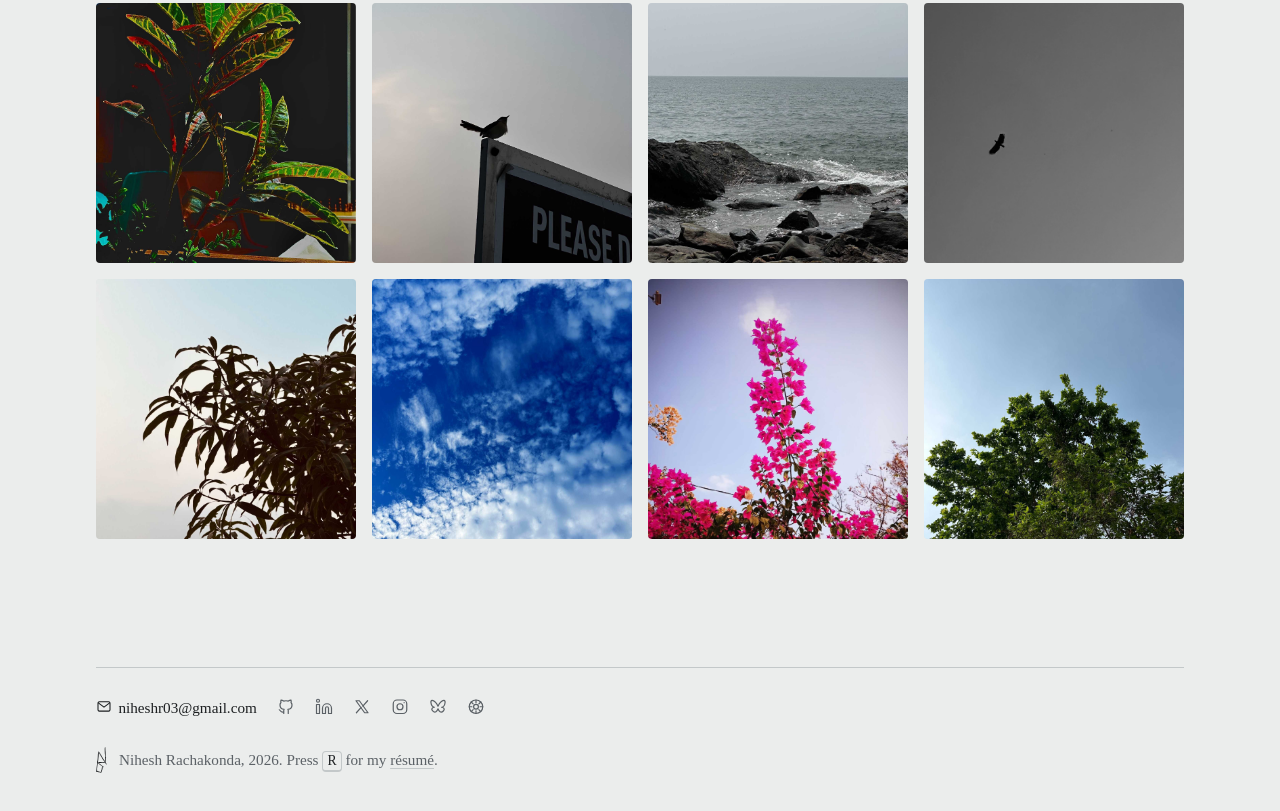
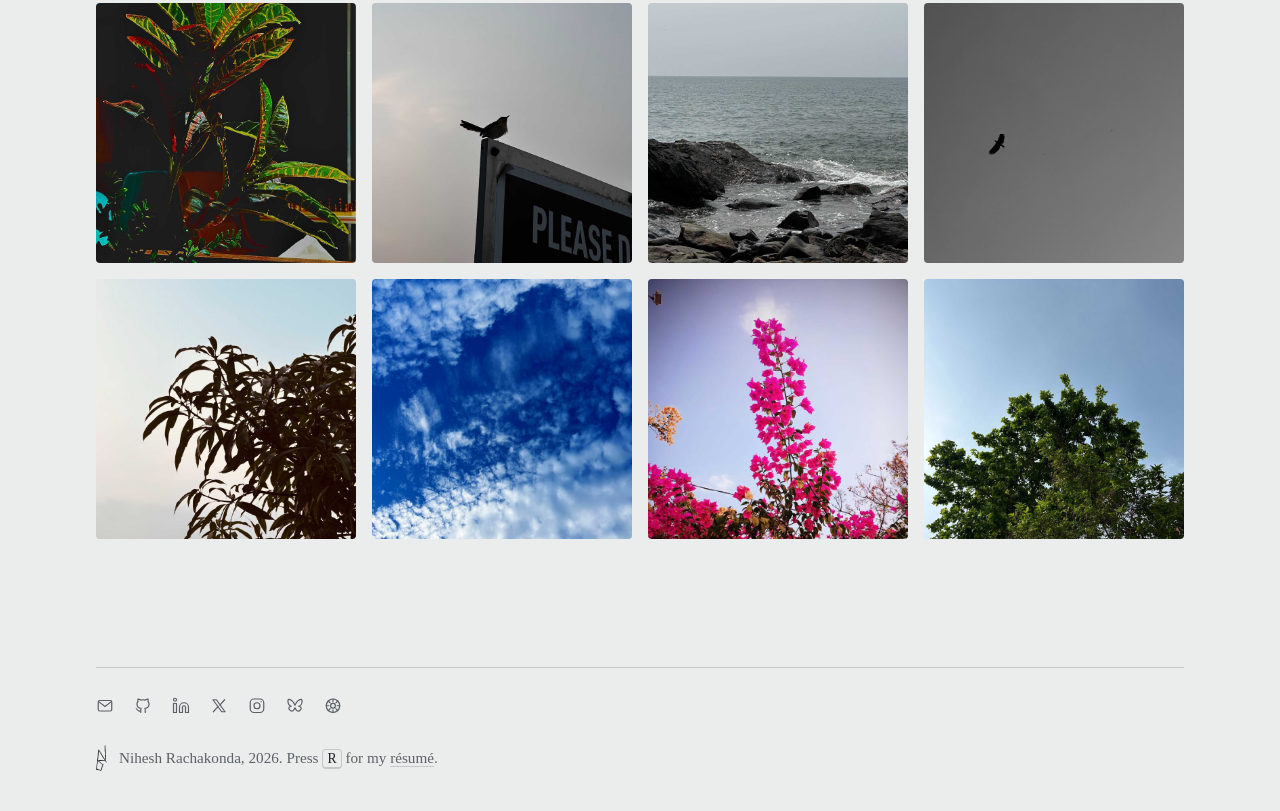
Before and after one commit to rnihesh/portfolio, an Astro site: page / in a window 1280 px wide. Shown: the part 3650-4461 px from the top of the page. Built offline with nearby package versions, Linux system fonts and the light colour scheme; Astro itself is replaced by a stand-in of ours.

Commit message:
Show email as an icon in the footer

```diff
--- a/src/components/Footer.astro
+++ b/src/components/Footer.astro
@@ -8,7 +8,7 @@ const year = new Date().getFullYear();
   <div class="foot">
     <ul class="links" role="list">
       <li>
-        <a href={site.emailHref}><Icon name="mail" size={16} />{site.email}</a>
+        <a href={site.emailHref} aria-label={`Email ${site.email}`} title={site.email} class="icon-link"><Icon name="mail" size={18} /></a>
       </li>
       {
         socials.map((s) => (
```
